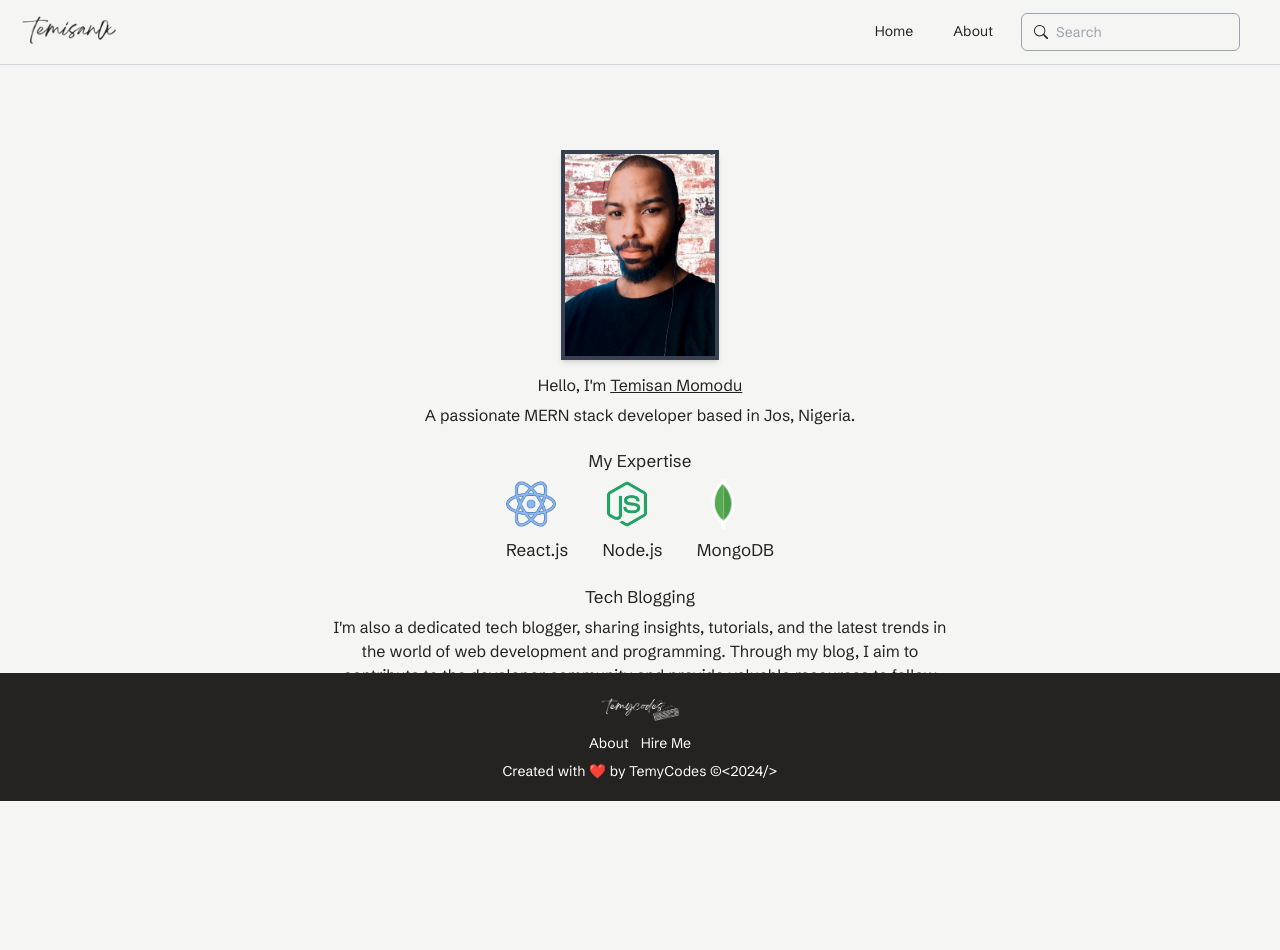
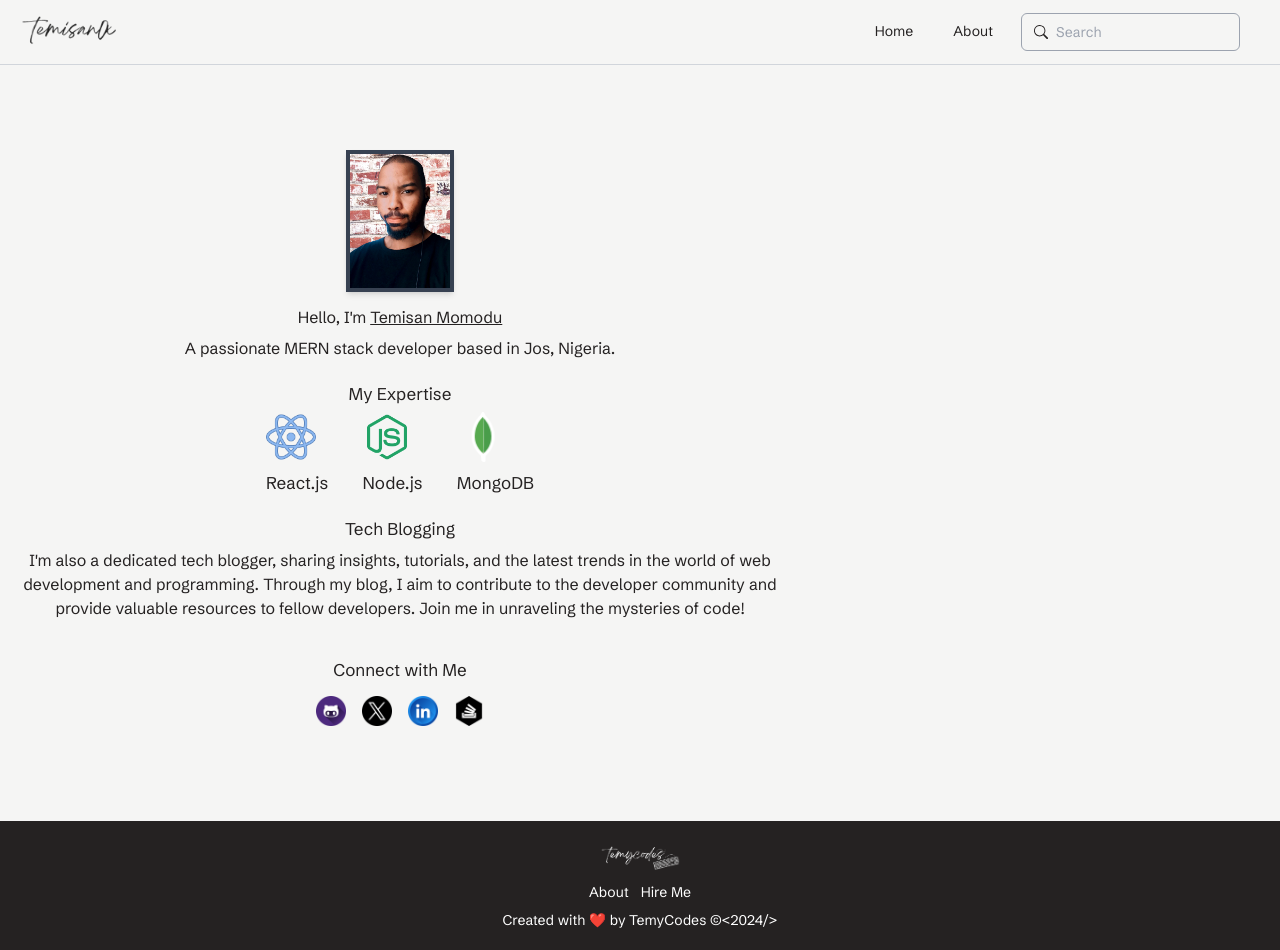
Before and after one commit to temisan0x/blog, a Next.js app: page /temisan in a window 1280 px wide. Before the commit the page ends 801 px from the top, so only its background shows below. Built offline with nearby package versions, Linux system fonts and the light colour scheme; no server answers.

Commit message:
chore: code cleanup

```diff
--- a/app/global.css
+++ b/app/global.css
@@ -62,3 +62,7 @@ h6 {
 .about {
   max-width: 300px;
 }
+
+.about-container {
+  max-width: 800px;
+}
--- a/app/temisan/page.tsx
+++ b/app/temisan/page.tsx
@@ -38,7 +38,7 @@ const AboutMe: React.FC = () => {
   ];
 
   return (
-     <div className="container mx-auto px-6 max-w-7xl lg:max-w-full min-h-screen">
+     <div className="">
        <div className="about-container mx-auto mt-20">
         <div
           className="flex flex-col items-center"
@@ -50,7 +50,7 @@ const AboutMe: React.FC = () => {
             animate={{ opacity: 1, scale: 1 }}
             transition={{ duration: 1 }}
           >
-            <Image src={AvatarLogo} alt="temycodes" width={150} height={200} />
+            <Image src={AvatarLogo} alt="temycodes" width={100} height={100} />
           </motion.div>
           <div className="flex items-center">
             <h1
@@ -104,7 +104,7 @@ const AboutMe: React.FC = () => {
           >
             Tech Blogging
           </h2>
-          <p className="w-[50%] mx-auto mt-2" style={{ fontSize: "16px" }}>
+          <p className="mx-auto mt-2 mb-10" style={{ fontSize: "16px" }}>
             I&apos;m also a dedicated tech blogger, sharing insights, tutorials,
             and the latest trends in the world of web development and
             programming. Through my blog, I aim to contribute to the developer
@@ -113,7 +113,7 @@ const AboutMe: React.FC = () => {
           </p>
         </div>
 
-        <div className="mt-6 text-center">
+        <div className="mt-6 text-center mb-56">
           <h2
             className="text-3xl mt-4"
           >
```
